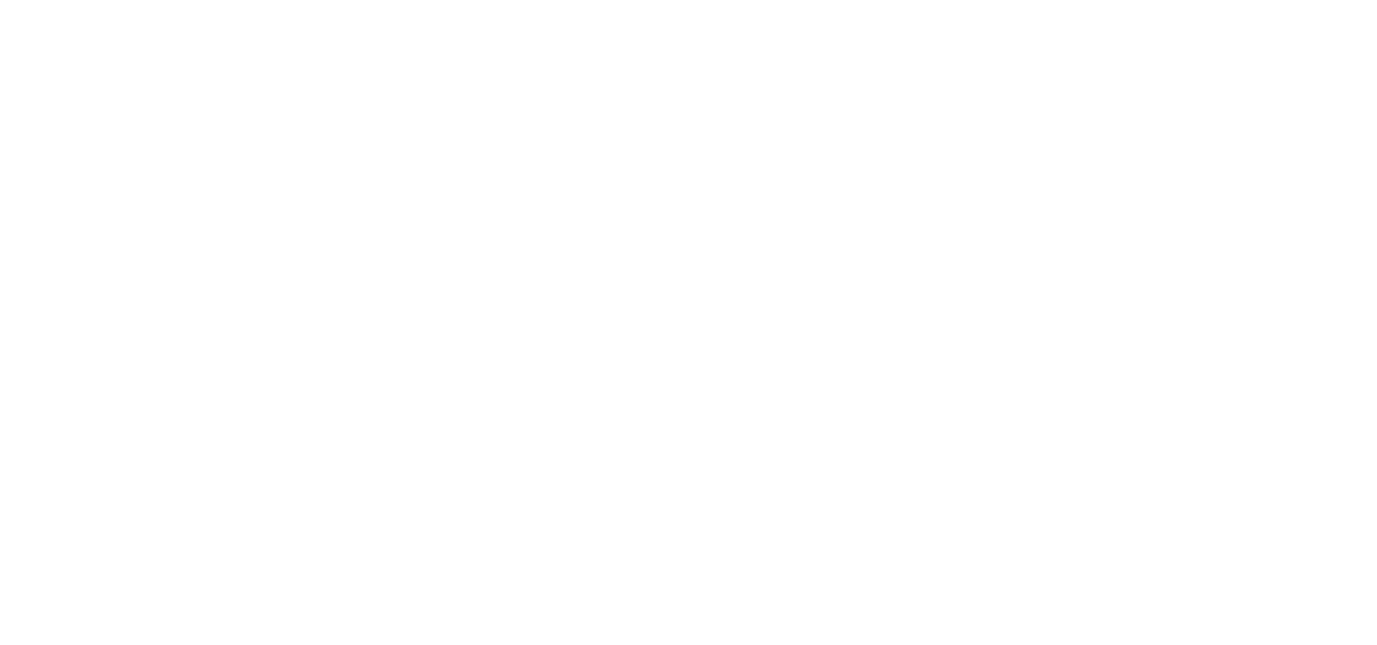
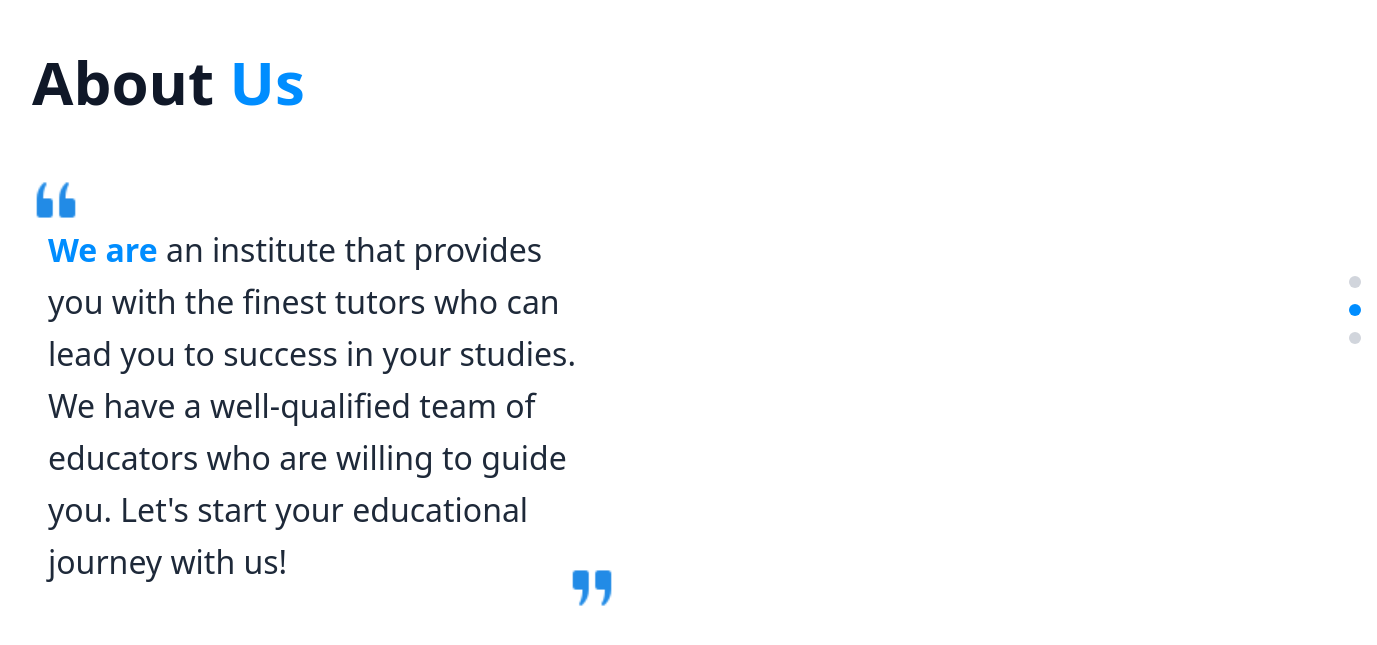
Before and after one commit to ShenalVimukthi/student-management-system, a React (Vite) app: page /about in a window 1280 px wide. Shown: the part 167-812 px from the top of the page, 1377 px wide, since content can reach past the window. Built offline with nearby package versions, Linux system fonts and the light colour scheme.

Commit message:
edited and created about.jsx contents

```diff
--- a/src/components/About.jsx
+++ b/src/components/About.jsx
@@ -5,6 +5,7 @@
 import img1 from '../assets/images/student_2.webp';
 import img2 from '../assets/images/student_3.png';
 import img3 from '../assets/images/student_4.png';
+import comma from '../assets/icons/quotes.png';
 
  // Example images array - replace with your actual images
     const sliderImages = [
@@ -25,10 +26,42 @@
 
 const About = ()=>{
     return(
-        <div>
-            {/* Navigation bar  */}
-            {/* <NavBar/> */}
-            {/*  */}
+        <div className="max-w-[1440px] mx-auto px-4 sm:px-6 lg:px-8">
+            {/*wording section */}
+            <div className="relative pt-[120px] pb-20">
+                {/* wording grid */}
+                <div className="grid grid-cols-1 lg:grid-cols-2 gap-12 items-center">
+                     {/* wordings about us*/}
+                     <div className="space-y-8">
+                        <h1 className="text-4xl sm:text-5xl lg:text-6xl font-bold text-gray-900 mt-5 mb-12">
+                            About <span className="text-[#008DFF]">Us</span>
+                        </h1>
+                        <div className="relative flex flex-wrap gap-4">
+                            <span className="absolute top-0 left-0">
+                                <img src={comma} alt="opening quote" className="w-12 h-12 transform rotate-180 mt-4" />
+                            </span>
+                            <p className="text-lg sm:text-xl md:text-2xl lg:text-[32px] leading-relaxed text-gray-800 px-4 pt-16">
+                                <span className="text-[#008DFF] font-semibold">We are </span>
+                                an institute that provides
+                                you with the finest tutors who can lead you to success in your
+                                studies. We have a well-qualified team of educators who are willing
+                                to guide you. Let's start your educational journey with us!
+                            </p>
+                            <span className="absolute bottom-0 right-0 transform translate-y-1/2">
+                                <img src={comma} alt="closing quote" className="w-12 h-12" />
+                            </span>
+                        </div>
+
+                     </div>
+
+                    {/* Image slider column */}
+                    <div className="relative flex items-center justify-center lg:justify-end">
+                        <div className="w-full max-w-[713px] aspect-square">
+                            <ImageSlider images={sliderImages} />
+                        </div>
+                    </div>
+                </div>
+            </div>
 
         </div>
     )
--- a/src/components/NavBar.jsx
+++ b/src/components/NavBar.jsx
@@ -26,11 +26,11 @@
 
   return (
     <header className="w-full min-h-[100px] bg-transparent fixed top-0 left-0 right-0 z-10 px-4 sm:px-6 lg:px-8">
-      <div className="flex items-center justify-between h-full">
+      <div className="flex items-center justify-between h-full mt-10">
         {/* Brand/Logo */}
-        <Link to="/" className="flex-shrink-0" aria-label="Home">
+        {/* <Link to="/" className="flex-shrink-0" aria-label="Home">
           <img src={logo} alt="Company Logo" className="w-10 sm:w-12 md:w-40 h-auto object-contain"/>
-        </Link>
+        </Link> */}
 
         {/* Navigation links */}
         <nav className="flex-grow">
```
Also changed, not shown: src/assets/icons/quotes.png (added).
